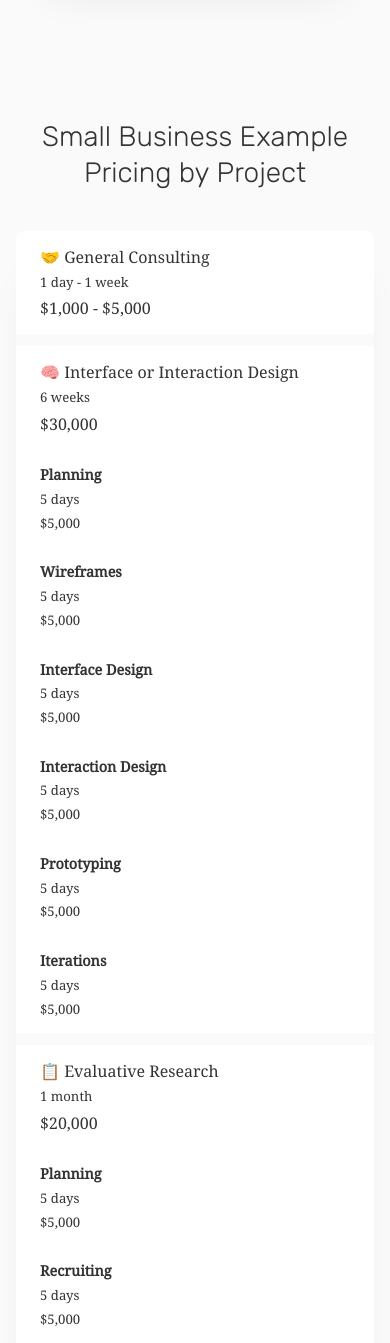
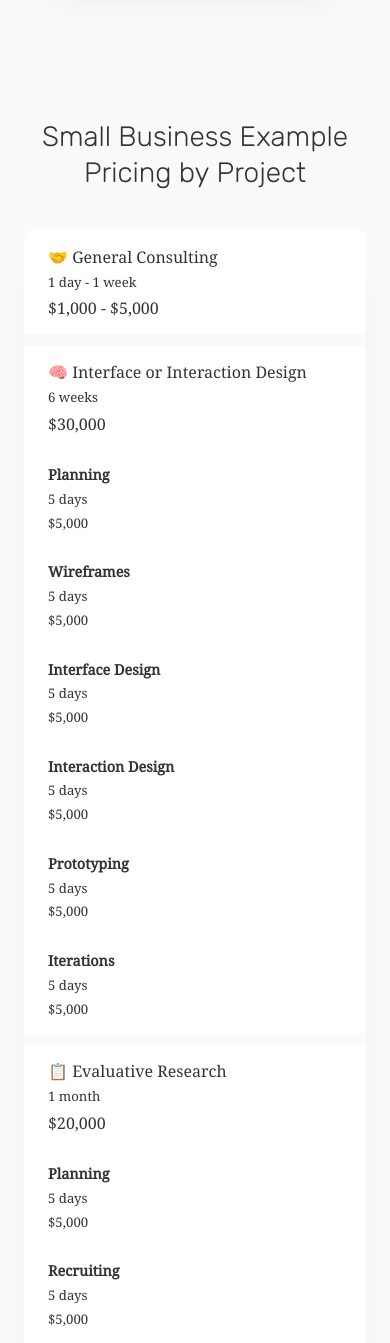
Before and after one commit to Retype5555/scienceanddesign, a PHP site: page / in a window 390 px wide. Shown: the part 3217-4560 px from the top of the page. Run offline with PHP 8.4, Linux system fonts and the light colour scheme.

Commit message:
Update base.css

```diff
--- a/design-system/css/base.css
+++ b/design-system/css/base.css
@@ -140,8 +140,8 @@ ol > ul {
 }
 
 @media only screen and (max-width: 480px) {
-  .content.wrapper {
+  /* .content.wrapper {
     padding-left: var(--spacing-base) !important;
-    padding-right: var(--spacing-base) !important;
+    padding-right: var(--spacing-base) !important; */
   }
 }
```
